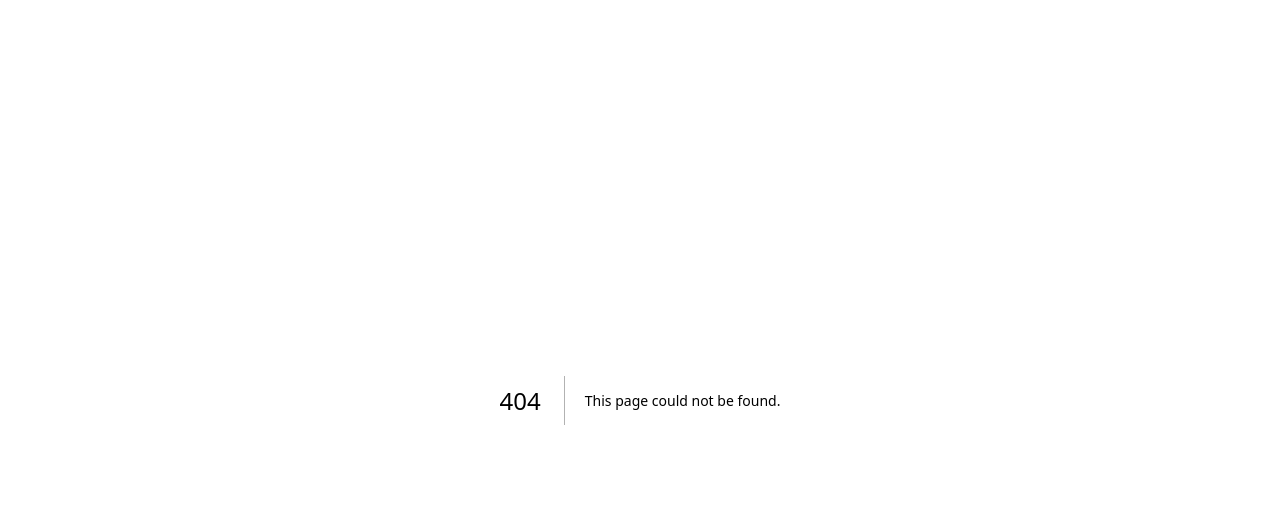
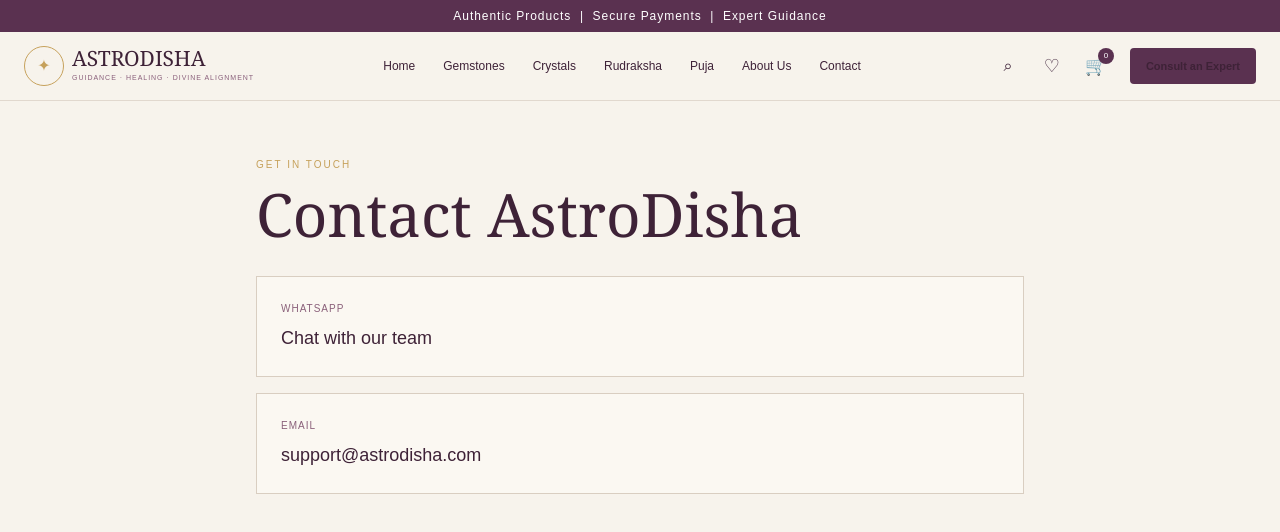
Before and after one commit to chavananand02340-wq/astrodisha-ecommerce, a Next.js app: page /contact in a window 1280 px wide. Before the commit this address had no page. Shown: the top 532 px of the page. Built offline with nearby package versions, Linux system fonts and the light colour scheme.

Commit message:
Create page.tsx

```diff
--- /dev/null
+++ b/app/contact/page.tsx
@@ -0,0 +1,43 @@
+import Header from "@/components/Header";
+
+export default function ContactPage() {
+  return (
+    <>
+      <Header />
+
+      <main className="min-h-screen bg-[#f7f3ec] px-5 py-14 sm:px-8">
+        <section className="mx-auto max-w-3xl">
+          <p className="text-[10px] uppercase tracking-[0.2em] text-[#c6a15b]">
+            GET IN TOUCH
+          </p>
+
+          <h1 className="astro-serif mt-3 text-4xl text-[#3e2237] sm:text-6xl">
+            Contact AstroDisha
+          </h1>
+
+          <div className="mt-8 space-y-4">
+            <div className="border border-[#d9cec1] bg-[#fbf8f2] p-6">
+              <p className="text-[10px] uppercase tracking-widest text-[#8a607a]">
+                WhatsApp
+              </p>
+
+              <p className="mt-2 text-lg text-[#3e2237]">
+                Chat with our team
+              </p>
+            </div>
+
+            <div className="border border-[#d9cec1] bg-[#fbf8f2] p-6">
+              <p className="text-[10px] uppercase tracking-widest text-[#8a607a]">
+                Email
+              </p>
+
+              <p className="mt-2 text-lg text-[#3e2237]">
+                support@astrodisha.com
+              </p>
+            </div>
+          </div>
+        </section>
+      </main>
+    </>
+  );
+}
```
